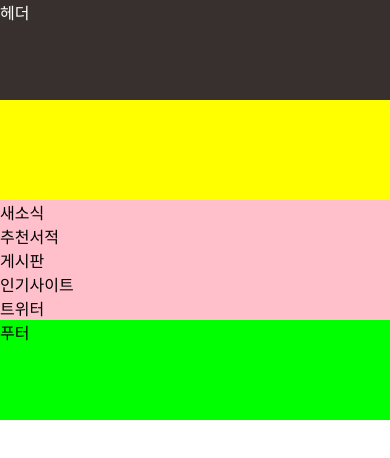
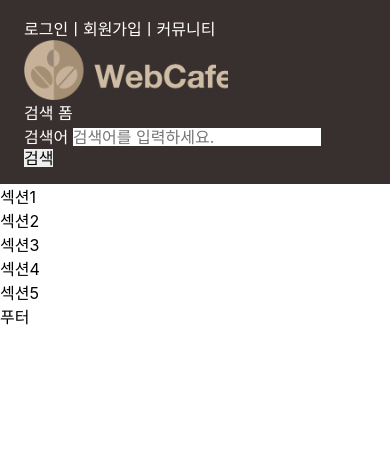
Before and after one commit to chi-eun/KTDS-RWD, a plain HTML site: page index.html in a window 390 px wide. Drawn offline with Linux system fonts and the light colour scheme; a web font is replaced by a local one.

Commit message:
헤더 마크업 및 모바일 레이아웃(flex)

```diff
--- a/index.html
+++ b/index.html
@@ -11,25 +11,56 @@
 </head>
 <body>
   <div class="container">
-<header class="appHeader">
-    <h1>헤더</h1>
-</header>
+    <header class="appHeader">
+        <h1 class="logo">
+          <a href="/" class="logo__link" aria-label="web cafe"></a>
+        </h1>
+
+        <ul class="memberOnly">
+          <li>
+            <a href="/">로그인</a>
+          </li>
+          <li>
+            <span class="divider" aria-hidden="true">ㅣ</span><a href="/">회원가입</a>
+          </li>
+          <li>
+            <span class="divider" aria-hidden="true">ㅣ</span><a href="/">커뮤니티</a>
+          </li>
+        </ul>
+
+        <form action="https://formspree.io/f/xeqwwbwk" method="POST"
+          class="searchForm">
+          <fieldset>
+            <legend class="sr-only">검색 폼</legend>
+            <div class="searchForm__group">
+              <div class="formInput">
+                <label for="search" class="a11yHidden formInput__label">검색어</label>
+                <input type="search" id="search" name="search" required
+                  class="formInput__input" placeholder="검색어를 입력하세요." />
+              </div>
+              <button type="submit" class="button button--fillSecondary">검색</button>
+            </div>
+          </fieldset>
+        </form>
+
+        <div class="buttonWrapper">
+          <button type="button" class="button--burger button--none"
+            aria-label="메뉴 열기">
+            <span class="button--burgerBarTop"></span>
+            <span class="button--burgerBarMiddle"></span>
+            <span class="button--burgerBarBottom"></span>
+          </button>
+        </div>
+      </header>
 <nav class="appNavigation">
 
 </nav>
 <main class="appMain">
-    <section class="news">새소식</section>
-    <div class="otherWrapper">
-        <section class="book">추천서적</section>
-        <div class="boardWrapper">
-            <section class="board">게시판</section>
-            <div class="favoriteWrapper">
-                <section class="Favorite">인기사이트</section>
-                <section class="twitter">트위터</section>
-            </div>
-
-        </div>
-    </div>
+ <section class="book">섹션1</section>
+ <section class="news">섹션2</section>
+ <section class="board">섹션3</section>
+ <section class="favorite">섹션4</section>
+ <section class="twitter">섹션5</section>
 </main>
 <footer class="appFooter">푸터</footer>
   </div>
--- a/style/index.css
+++ b/style/index.css
@@ -1,10 +1,60 @@
 @import url("normalize.css");
 @import url("base.css");
 @import url("theme.css");
-@import url("style.css");
+/* @import url("style.css"); */
 
+/* 전체선택 */
+*{
+    margin: 0;
+    padding: 0;
+    border: 0;
 
+}
+
+/* 숨긴콘텐츠 */
+sr-only{
+    position: absolute;
+    width: 1px;
+    height: 1px;
+    padding: 0;
+    margin: -1px;
+    overflow: hidden;
+    clip: rect(0, 0, 0, 0);
+    white-space: nowrap;
+    border-width: 0;
+}
+/* 헤더 */
 .appHeader{
     background-color: var(--primary-color);
     color: var(--white);
+    display: flex;
+    /* 줄바꿈하용 wrap */
+    flex-flow: row wrap;
+    padding: var(--spacing-base) var(--spacing-lg)
     }
+
+
+    /* 로고 */
+    .logo {
+        width: 100%;
+    }
+    .logo__link {
+        display: block;
+        width: 12.75Rem;
+        height: 3.75rem;
+        background-image: url(../images/webcafe-logo@2x.png);
+        background-size : cover;
+    }
+
+    /* 멤버 서비스 */
+    .memberOnly{
+        display: flex;
+        flex-direction: row;
+        width: 100%;
+        order: -1;
+    }
+
+  /* 검색폼 */
+  .serchForm{
+    width: 100%;
+  }
--- a/style/style.css
+++ b/style/style.css
@@ -32,7 +32,7 @@
 }
 
 @media (min-width: 768px){
-    .bookWrapper {
+    .otherWrapper {
         width: 100%;
         display: flex;
         flex-flow:row nowrap;
```
Also changed, not shown: public/images/src.png (added), public/images/webcafe-logo-2-x-1.png (added), src/webcafe-logo-2-x-1.png (added).
